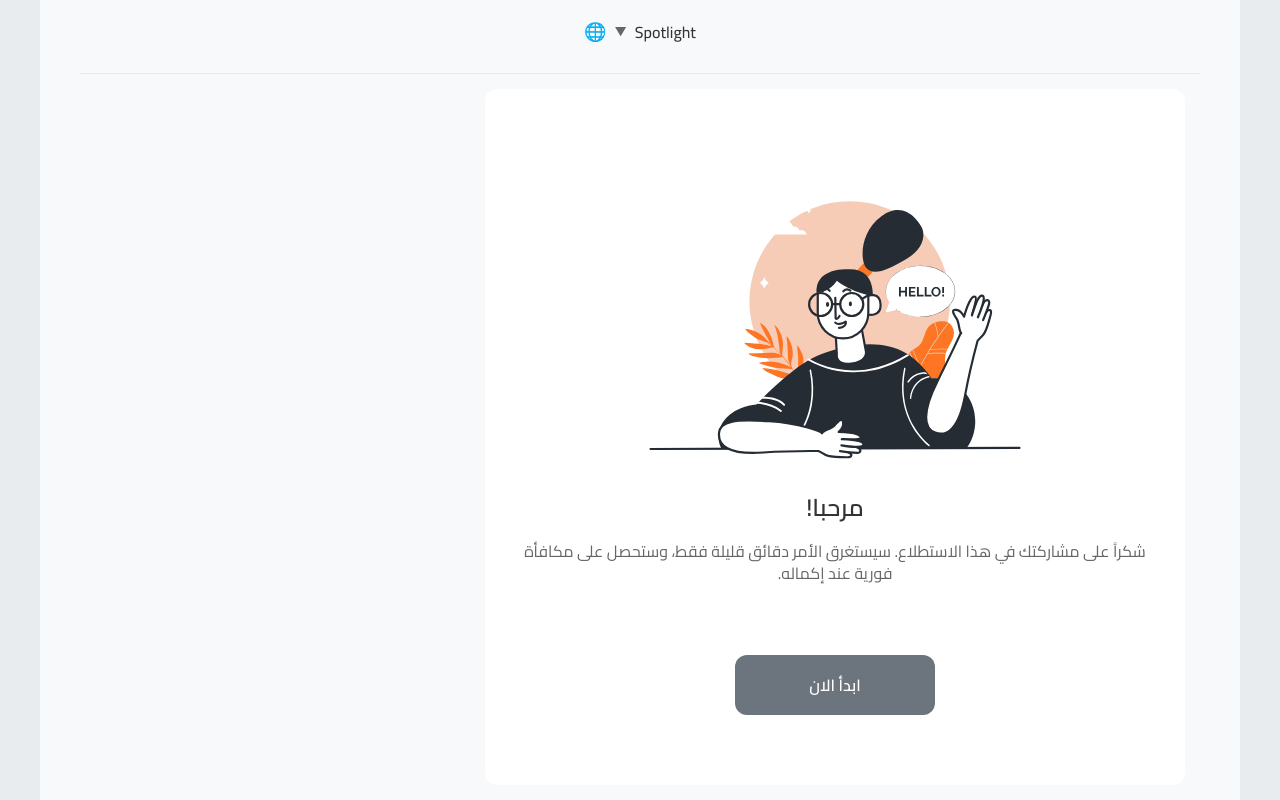
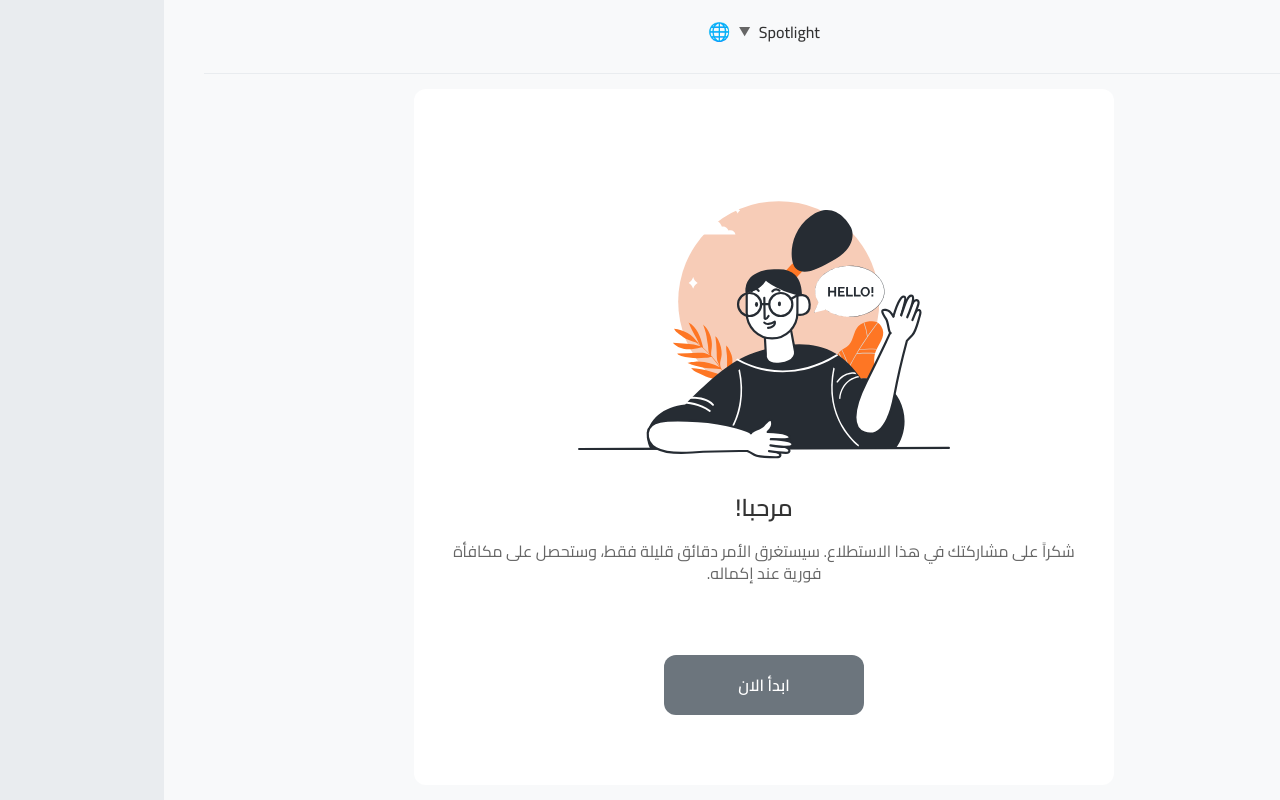
Before and after one commit to mokhtaraim/giftbox-prototype, a React (Create React App) app: page / in a window 1280 px wide. Built offline with nearby package versions, Linux system fonts and the light colour scheme.

Commit message:
Fix welcome card centering alignment for desktop view

```diff
--- a/src/index.css
+++ b/src/index.css
@@ -63,9 +63,13 @@ code {
 
   .welcome-container {
     max-width: 600px;
-    margin: 5px auto;
+    margin: 5px auto !important;
     padding: 20px;
     min-height: auto;
+    display: flex !important;
+    flex-direction: column;
+    align-items: center;
+    text-align: center;
   }
 
   /* Grid questions need full width */
@@ -86,7 +90,11 @@ code {
 
   .welcome-container {
     max-width: 700px;
-    margin: 5px auto;
+    margin: 5px auto !important;
+    display: flex !important;
+    flex-direction: column;
+    align-items: center;
+    text-align: center;
   }
 
   /* Grid questions need full width on large screens too */
@@ -219,6 +227,9 @@ code {
 .welcome-container {
   min-height: auto;
   justify-content: center;
+  align-items: center;
+  text-align: center;
+  margin: 15px auto !important;
 }
 
 /* Ensure consistent spacing for all question types */
```
